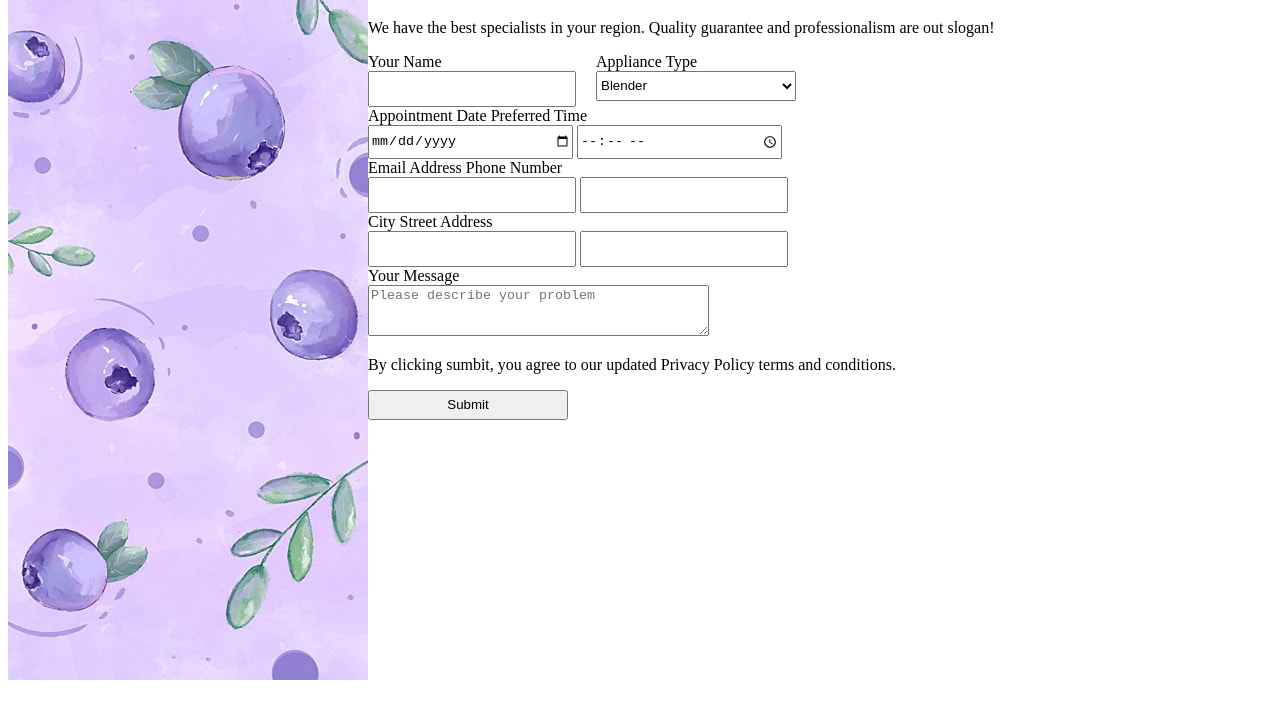
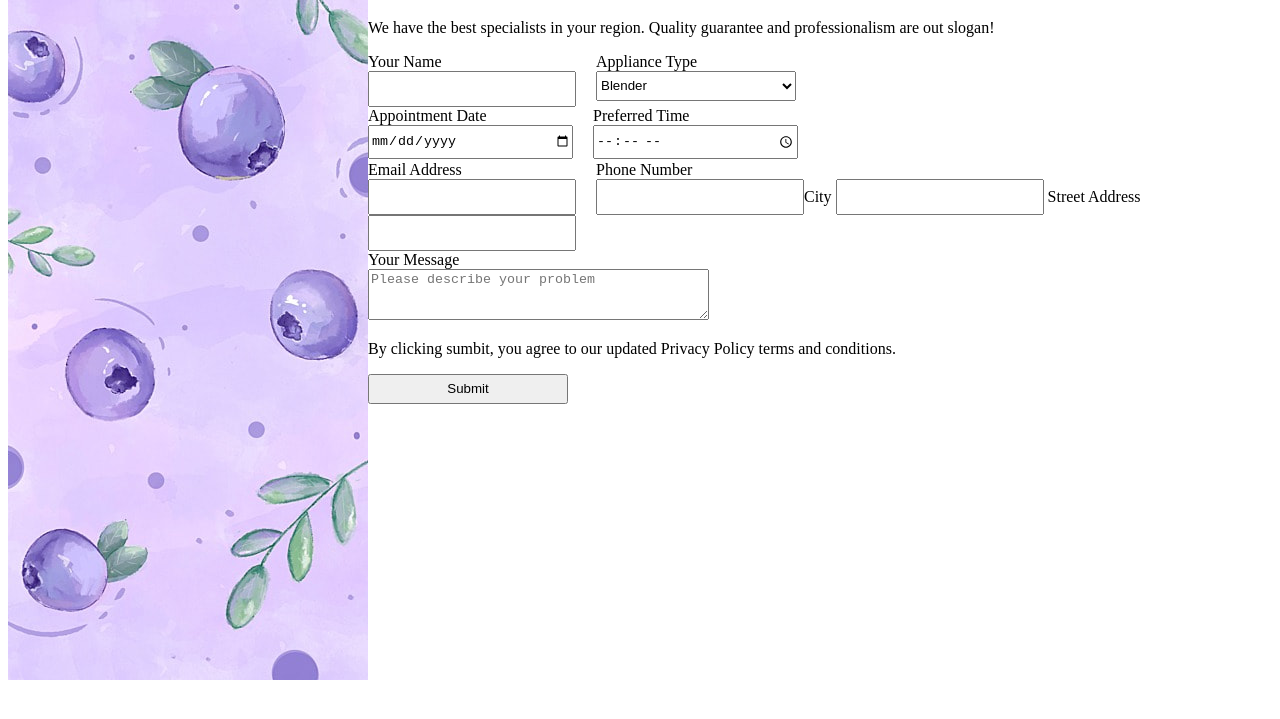
Before and after one commit to CraftedRNL/MyOwnForm, a plain HTML site: page index.html in a window 1280 px wide. Shown: the part 61-780 px from the top of the page. Drawn offline with Linux system fonts and the light colour scheme.

Commit message:
divs and sections

```diff
--- a/index.html
+++ b/index.html
@@ -14,8 +14,7 @@
 
         }
 
-        .s1,
-        .s2 {
+        .s1 {
             display: block;
         }
     </style>
@@ -36,8 +35,8 @@
                 <label class="s1" for="username">Your Name</label>
                 <input required id="username" type="text" name="username">
             </div>
-            <div style="float:left;" >
-                <label class="s2" for="appliancetype">Appliance Type</label>
+            <div style="float:left;">
+                <label class="s1" for="appliancetype">Appliance Type</label>
                 <select name="appliancetype" id="atype">
                     <option value="blender">Blender</option>
                     <option value="waffmaker">Waffle Maker</option>
@@ -47,22 +46,31 @@
             </div>
         </section>
         <br><br><br>
-        <label for="date">Appointment Date</label>
-        <label for="time">Preferred Time</label>
-        <br>
-        <input required id="date" name="date" type="date">
-        <input required id="time" name="time" type="time">
-        <br>
-        <label for="mail">Email Address</label>
-        <label for="pnumber">Phone Number</label>
-        <br>
+        <section>
+            <div style="float:left;margin-right:20px;">
+                <label class="s1" for="date">Appointment Date</label>
+                <input required id="date" name="date" type="date">
+            </div>
+            <div style="float:left;">
+                <label class="s1" for="time">Preferred Time</label>
+                <input required id="time" name="time" type="time">
+            </div>
+        </section>
+        <br><br><br>
+        <section>
+            <div style="float:left;margin-right:20px;">
+        <label class="s1" for="mail">Email Address</label>
         <input required id="mail" type="email" name="mail">
+    </div>
+    <div style="float:left;">
+        <label class="s1" for="pnumber">Phone Number</label>
         <input required id="pnumber" type="tel" name="pnumber">
+    </div>
+</section>
         <br>
         <label for="city">City</label>
+        <input required id="city" type="text" name="city">
         <label for="address">Street Address</label>
-        <br>
-        <input required id="city" type="text" name="city">
         <input required id="address" type="text" name="address">
         <br>
         <label for="message">Your Message</label>
```
